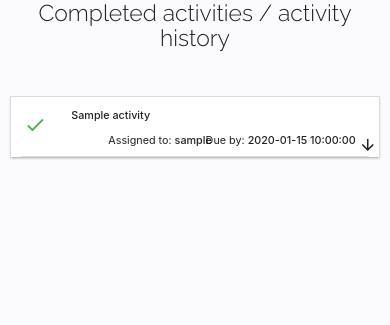
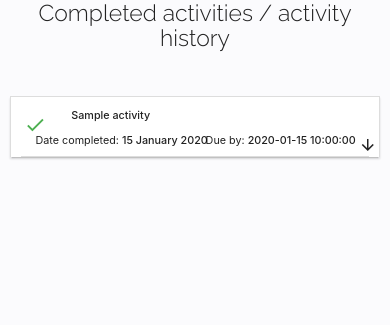
Before and after one commit to D-Lawson/employee-dashboard-app, a Flask app: page /user_activity_history in a window 390 px wide. Shown: the part 95-420 px from the top of the page. Run offline with Flask 2, Linux system fonts and the light colour scheme; the visitor is signed in with stand-in values (Sample User, id 1); a database or web service that is not in the repository returns one stand-in record (values such as "Sample title"); some libraries are stand-ins or nearby versions.

Commit message:
Add completed date to user activity history

```diff
--- a/static/css/style.css
+++ b/static/css/style.css
@@ -356,6 +356,26 @@ form .row{
   font-size: 0.77rem;
 }
 
+.completed-date-user{
+  float: right;
+  position: absolute;
+  right: 12px;
+  bottom: 31px;
+  white-space: nowrap;
+  font-size: 0.77rem;
+}
+
+@media (max-width: 690px){
+  .completed-date-user {
+    float: right;
+    position: absolute;
+    right: 154px;
+    bottom: 6px;
+    white-space: nowrap;
+    font-size: 0.77rem;
+  }
+}
+
 .activity-name {
   float: left;
   position: absolute;
--- a/static/js/script.js
+++ b/static/js/script.js
@@ -60,7 +60,7 @@ var dayFormat = {
     day: 'numeric'
 };
 
-date_number = $('.assigned-to').length;
+date_number = $('.due-by').length;
 for (let i = 0; i < date_number; i++) {
 
     let dateValue = document.getElementById(`date-completed-${[i+1]}`).innerHTML;
--- a/templates/user_activity_history.html
+++ b/templates/user_activity_history.html
@@ -13,7 +13,7 @@
             <div class="collapsible-header header-size header-fill">
                 <i class="material-icons green-text time-icon-a">check</i>
                 <span class="activity-name-a length-size-{{ loop.index }}"><strong>{{ activity.activity_name }}</strong></span>
-                <span class="right-align activity-margin assigned-to">Assigned to: <strong> {{ activity.username }}</strong> </span>
+                <span id="date-completed-{{ loop.index }}" class="right-align activity-margin completed-date-user">{{ activity.date_completed }}</span>
                 <span class="right-align activity-margin due-by">Due by: <strong> {{ activity.date_string }}</strong><span><i class="material-icons arrow">arrow_downward</i></span></span>
             </div>
             <div class="collapsible-body">
```
